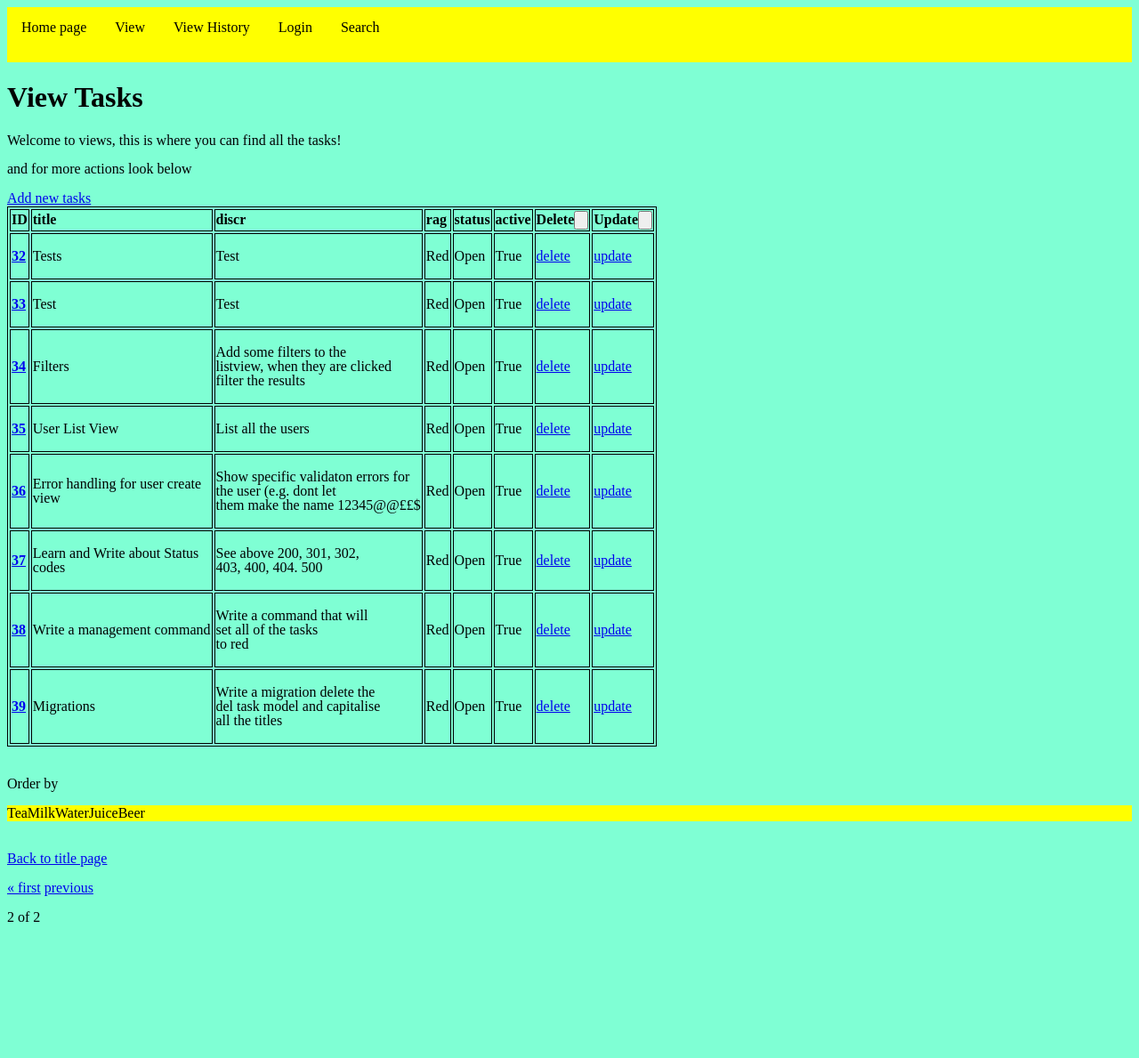
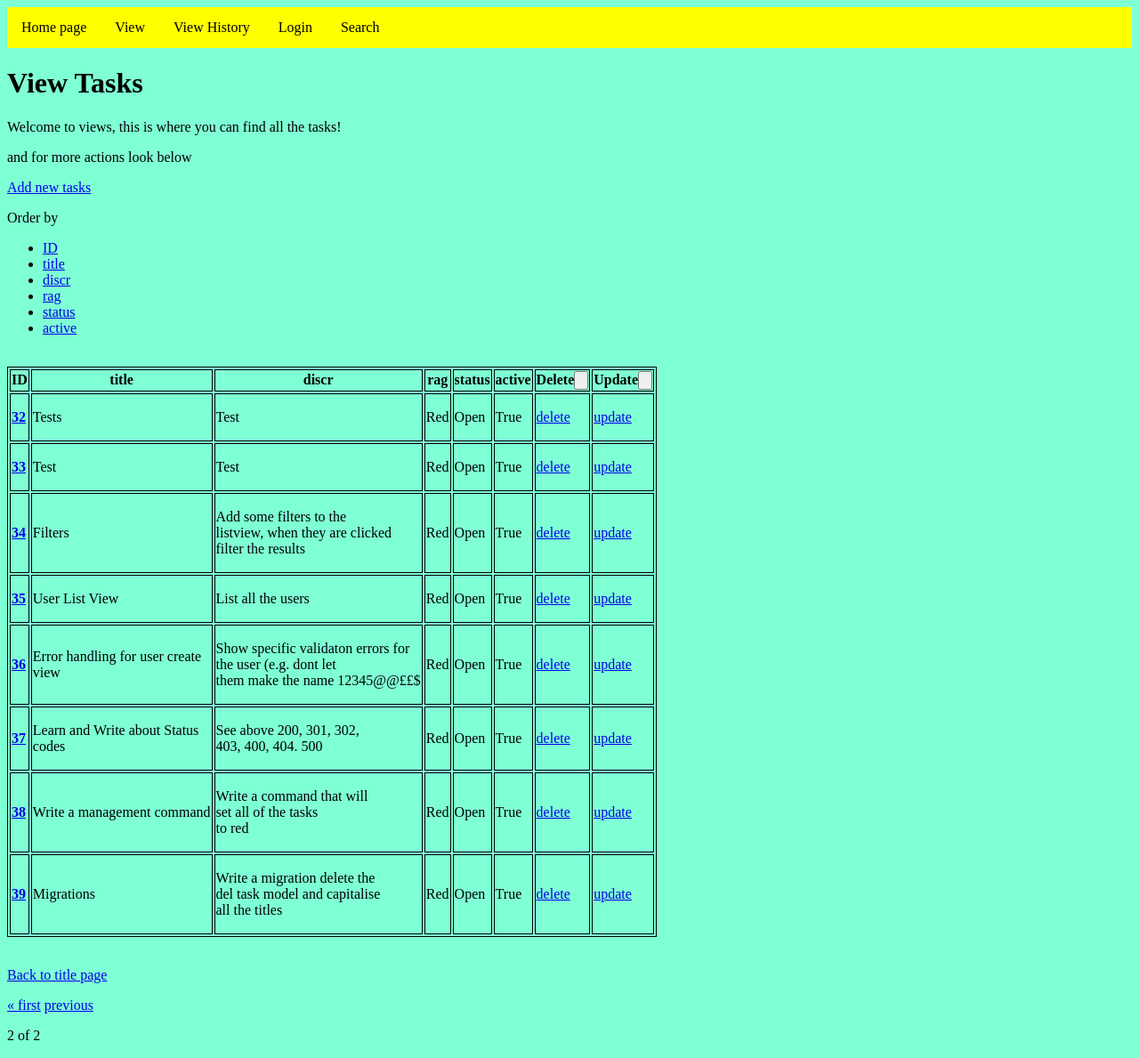
Before and after one commit to Emily8165/Emily-Python-Development, a Django app: a page that uses src/taskmanager/templates/view.html in a window 1280 px wide. Shown: the whole page at 89% size. Before the commit the page ends 1036 px from the top, so only its background shows below. Run offline with Django 4.2, Linux system fonts and the light colour scheme; data comes from the database, SQL or seed files in the repository.

Commit message:
learned more about css and defining different parts of the webiste

```diff
--- a/src/taskmanager/static/mainstatic.css
+++ b/src/taskmanager/static/mainstatic.css
@@ -4,10 +4,7 @@ table, th, td {
 table.center {
     margin-left: auto;
 }
-p {
-    line-height: 1;
-}
-ul {
+.top {
     list-style-type: none;
     margin: 0;
     padding: 0;
@@ -15,46 +12,21 @@ ul {
     background-color: yellow;
 }
 
-li {
-    float: left;
-}
-
-
-li a {
+.top li a {
     display: block;
     color: black;
     text-align: left;
     padding: 14px 16px;
     text-decoration: none;
+    float: left;
 }
-h1, body {
-    text-align: left;
-}
-h2 {
-    text-align: left;
-    size: 1;
-}
+
+
 .left-align {
     text-align: left;
 }
-.hidden {
-    display: none
+.sidenav{
+    background-color: blanchedalmond;
+    list-style-type: disc;
+    color: black;
 }
-.sidenav {
-    height: 100%;
-    /* Full-height: remove this if you want "auto" height */
-    width: 160px;
-    /* Set the width of the sidebar */
-    position: fixed;
-    /* Fixed Sidebar (stay in place on scroll) */
-    z-index: 1;
-    /* Stay on top */
-    top: 0;
-    /* Stay at the top */
-    left: 0;
-    background-color: #111;
-    /* Black */
-    overflow-x: hidden;
-    /* Disable horizontal scroll */
-    padding-top: 20px;
-}
--- a/src/taskmanager/templates/base_layout.html
+++ b/src/taskmanager/templates/base_layout.html
@@ -12,10 +12,10 @@
     <meta charset="urtf-8">
     <title>{% block title %}{{title}}{% endblock %}</title>
     <link rel="stylesheet" href={% static "mainstatic.css" %}>
-    <ul>
+    <ul class="top">
         <li><a href="{% url 'main' %}">Home page</a></li>
         <li><a href="{% url 'view_tasks' %}">View</a></li>
-        <li><a href="{% url 'view_history'%}">View History</a></p>
+        <li><a href="{% url 'view_history'%}">View History</a></li>
         {% if user.is_authenticated %}
             <li><a href="{% url 'logout' %}">Logout</a></li>
         {% else %}
--- a/src/taskmanager/templates/view.html
+++ b/src/taskmanager/templates/view.html
@@ -12,6 +12,15 @@
         <p>Welcome to views, this is where you can find all the tasks!</p>
         <p>and for more actions look below</p>
         <p1><a href="create">Add new tasks</a></p1>
+        <div>
+            <p>Order by</p>
+                <ul>
+                {% for field in fields %}
+                <li><a href="/view">{{ field.verbose_name }}</a></li>
+                {% endfor %}
+                </ul>
+                <br>
+            </div>
         {% endblock %}
         {% block table %}
                 <table>
@@ -34,15 +43,6 @@
                 {% endfor %}
             </table>
         <br>
-            <p>Order by</p>
-                <ul>
-                    <li>Tea</li>
-                    <li>Milk</li>
-                    <li>Water</li>
-                    <li>Juice</li>
-                    <li>Beer</li>
-                </ul>
-                <br>
         <p><a href="{% url 'main' %}">Back to title page</a></p>
         <div class="pagination">
             <span class="step-links">
--- a/src/taskmanager/views.py
+++ b/src/taskmanager/views.py
@@ -40,6 +40,7 @@ class TaskListView(ContextDataMixim, generic.ListView):
 
     def filter_view(self, *args, **kwargs):
         filter_order = Task.objects.all().order_by("title").values()
+        print("filter_order:", filter_order)
         context = super(TaskListView, self).get_context_data(*args, **kwargs)
         context["filter_order"] = filter_order
         return context
```
